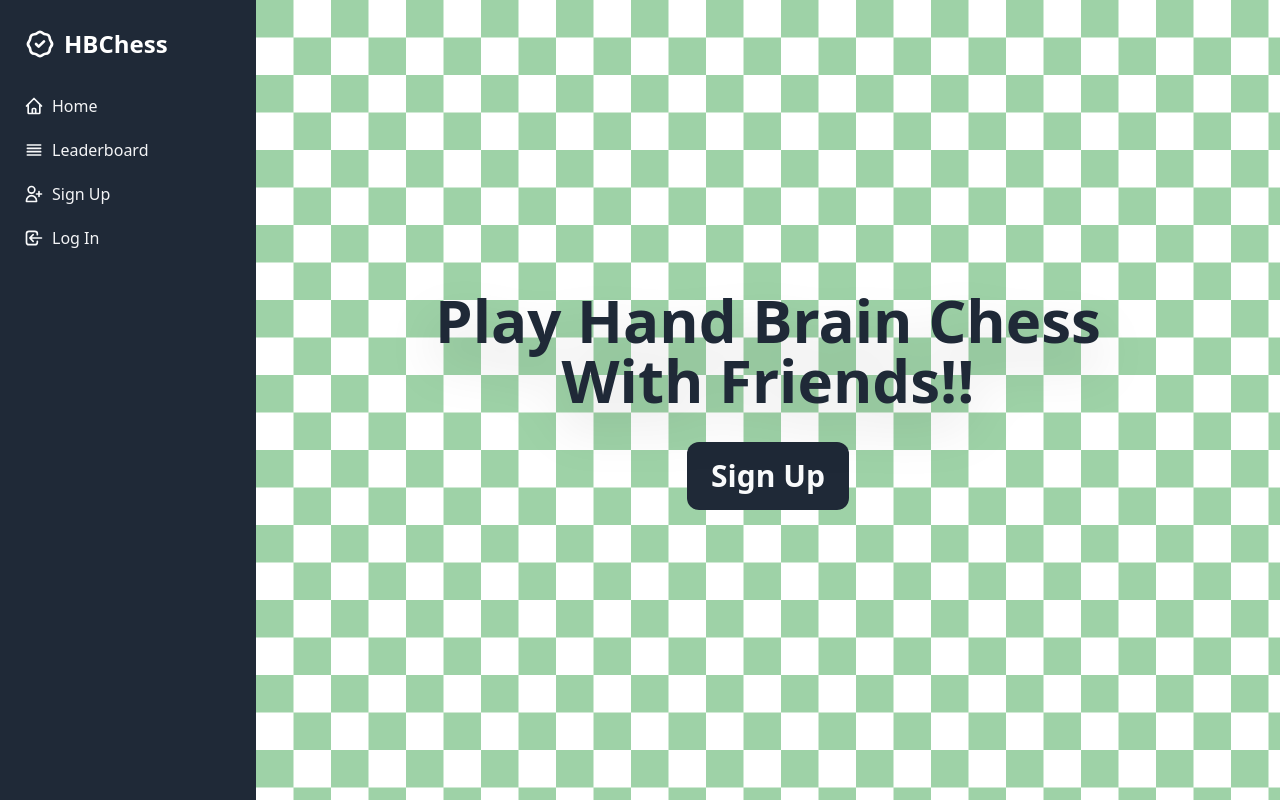
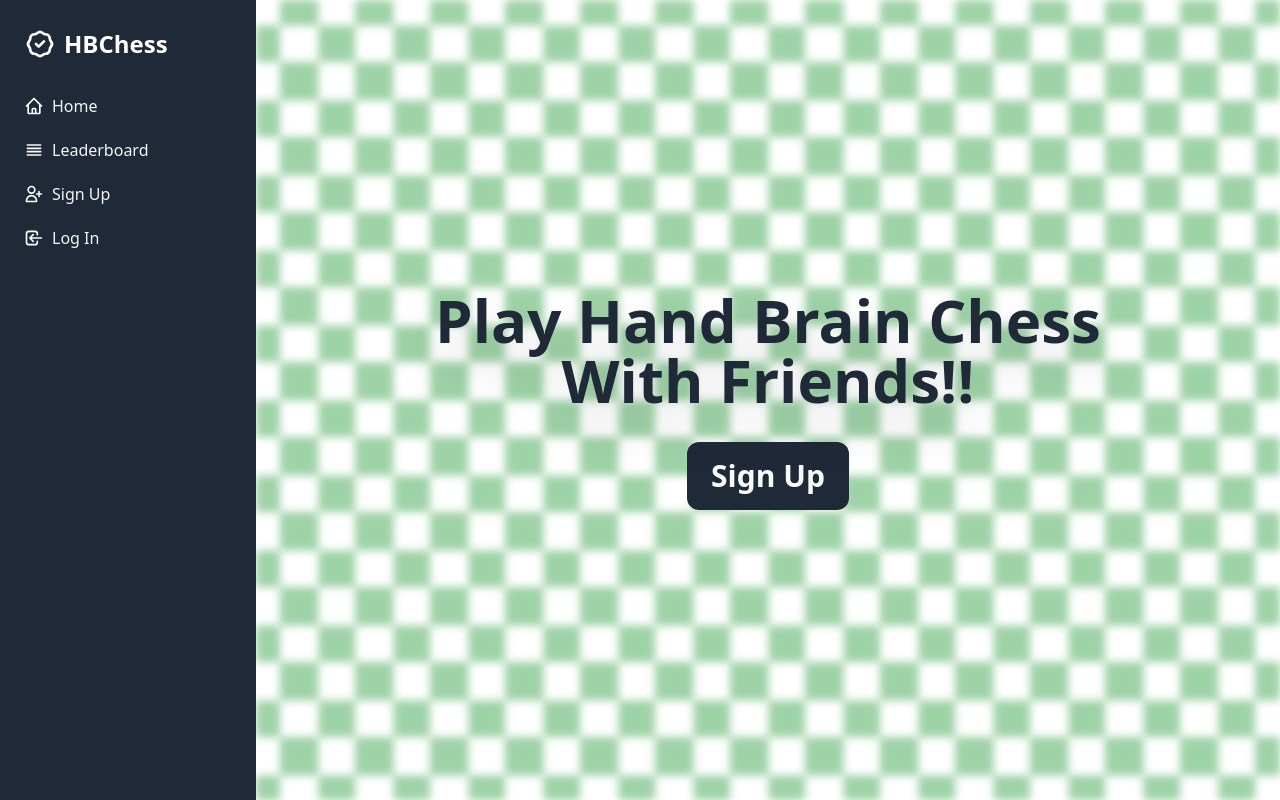
Before and after one commit to jonathandieu/hbchess-frontend, a React (Create React App) app: page / in a window 1280 px wide. Built offline with nearby package versions, Linux system fonts and the light colour scheme.

Commit message:
Blurred the background image

```diff
--- a/package.json
+++ b/package.json
@@ -16,6 +16,7 @@
     "react": "^17.0.2",
     "react-dom": "^17.0.2",
     "react-redux": "^7.2.6",
+    "react-responsive": "^9.0.0-beta.6",
     "react-router-dom": "^6.2.1",
     "react-scripts": "5.0.0",
     "react-toastify": "^8.2.0",
--- a/src/components/LoggedInTemplate.tsx
+++ b/src/components/LoggedInTemplate.tsx
@@ -1,6 +1,7 @@
 import { Outlet, useNavigate, Link } from 'react-router-dom';
 import { useAuth } from '../hooks/useAuth';
-import { useRef, useEffect } from 'react';
+import { useRef, useEffect, useState } from 'react';
+import { useMediaQuery } from 'react-responsive';
 import {
   PlayIcon,
   UsersIcon,
@@ -15,6 +16,7 @@ const LoggedInTemplate = () => {
   const { user } = useAuth();
   const dispatch = useAppDispatch();
   const navigate = useNavigate();
+  const isDesktop = useMediaQuery({ query: '(min-width: 768px)' });
 
   useEffect(() => {
     if (!user) {
@@ -23,6 +25,14 @@ const LoggedInTemplate = () => {
   }, [user]);
 
   const sidebarRef = useRef(document.createElement('div'));
+  const mobileSidebarRef = useRef(document.createElement('div'));
+  const [sidebarWidth, setSidebarWidth] = useState(0);
+  const [mobileSidebarWidth, setMobileSidebarWidth] = useState(0);
+
+  useEffect(() => {
+    setSidebarWidth(sidebarRef.current.clientWidth);
+    setMobileSidebarWidth(mobileSidebarRef.current.clientHeight);
+  }, [sidebarRef.current, mobileSidebarRef.current]);
 
   const closeSidebar = () => {
     if (sidebarRef !== null) {
@@ -37,7 +47,10 @@ const LoggedInTemplate = () => {
 
   return (
     <div className="flex relative flex-col h-screen md:flex-row">
-      <div className="flex justify-between text-green-100 bg-green-800 md:hidden">
+      <div
+        ref={mobileSidebarRef}
+        className="flex justify-between text-green-100 bg-green-800 md:hidden"
+      >
         <a href="#" className="block p-4 font-bold text-white">
           HBChess
         </a>
@@ -163,8 +176,27 @@ const LoggedInTemplate = () => {
         </nav>
       </div>
 
-      <div className="flex-1 h-full bg-hero-pattern">
-        <Outlet />
+      <div className="flex-1 w-full h-full">
+        <div className="h-full bg-center bg-hero-pattern blur-sm" />
+        {isDesktop ? (
+          <div
+            className="absolute top-0 right-0 h-full"
+            style={{
+              width: `calc(100% - ${sidebarWidth}px)`
+            }}
+          >
+            <Outlet />
+          </div>
+        ) : (
+          <div
+            className="absolute right-0 bottom-0 w-full"
+            style={{
+              height: `calc(100% - ${mobileSidebarWidth}px)`
+            }}
+          >
+            <Outlet />
+          </div>
+        )}
       </div>
     </div>
   );
--- a/src/components/LoggedOutTemplate.tsx
+++ b/src/components/LoggedOutTemplate.tsx
@@ -1,6 +1,7 @@
-import React, { useRef, useEffect } from 'react';
+import React, { useRef, useEffect, useState } from 'react';
 import { Link, useNavigate, Outlet } from 'react-router-dom';
 import { useAuth } from '../hooks/useAuth';
+import { useMediaQuery } from 'react-responsive';
 import {
   HomeIcon,
   ViewListIcon,
@@ -11,6 +12,11 @@ import {
 const LoggedOutTemplate: React.FC = () => {
   const { user } = useAuth();
   const navigate = useNavigate();
+  const isDesktop = useMediaQuery({ query: '(min-width: 768px)' });
+  const sidebarRef = useRef(document.createElement('div'));
+  const mobileSidebarRef = useRef(document.createElement('div'));
+  const [sidebarWidth, setSidebarWidth] = useState(0);
+  const [mobileSidebarWidth, setMobileSidebarWidth] = useState(0);
 
   useEffect(() => {
     if (user) {
@@ -18,7 +24,10 @@ const LoggedOutTemplate: React.FC = () => {
     }
   }, [user]);
 
-  const sidebarRef = useRef(document.createElement('div'));
+  useEffect(() => {
+    setSidebarWidth(sidebarRef.current.clientWidth);
+    setMobileSidebarWidth(mobileSidebarRef.current.clientHeight);
+  }, [sidebarRef.current, mobileSidebarRef.current]);
 
   const closeSidebar = () => {
     if (sidebarRef !== null) {
@@ -28,7 +37,10 @@ const LoggedOutTemplate: React.FC = () => {
 
   return (
     <div className="flex relative flex-col h-screen md:flex-row">
-      <div className="flex justify-between text-green-100 bg-green-800 md:hidden">
+      <div
+        ref={mobileSidebarRef}
+        className="flex justify-between text-green-100 bg-green-800 md:hidden"
+      >
         <a href="#" className="block p-4 font-bold text-white">
           HBChess
         </a>
@@ -60,7 +72,7 @@ const LoggedOutTemplate: React.FC = () => {
 
       <div
         ref={sidebarRef}
-        className="absolute inset-y-0 left-0 z-10 py-7 px-2 space-y-6 w-64 text-gray-100 bg-gray-800 transition duration-200 ease-in-out -translate-x-full md:relative md:translate-x-0"
+        className="absolute inset-y-0 left-0 z-20 py-7 px-2 space-y-6 w-64 text-gray-100 bg-gray-800 transition duration-200 ease-in-out -translate-x-full md:relative md:translate-x-0"
       >
         <Link
           to="/"
@@ -140,8 +152,27 @@ const LoggedOutTemplate: React.FC = () => {
         </nav>
       </div>
 
-      <div className="flex-1 h-full bg-hero-pattern">
-        <Outlet />
+      <div className="flex-1 w-full h-full">
+        <div className="h-full bg-center bg-hero-pattern blur-sm" />
+        {isDesktop ? (
+          <div
+            className="absolute top-0 right-0 h-full"
+            style={{
+              width: `calc(100% - ${sidebarWidth}px)`
+            }}
+          >
+            <Outlet />
+          </div>
+        ) : (
+          <div
+            className="absolute right-0 bottom-0 w-full"
+            style={{
+              height: `calc(100% - ${mobileSidebarWidth}px)`
+            }}
+          >
+            <Outlet />
+          </div>
+        )}
       </div>
     </div>
   );
```
Also changed, not shown: 1 other file (tests, documents, lock files or other folders).
